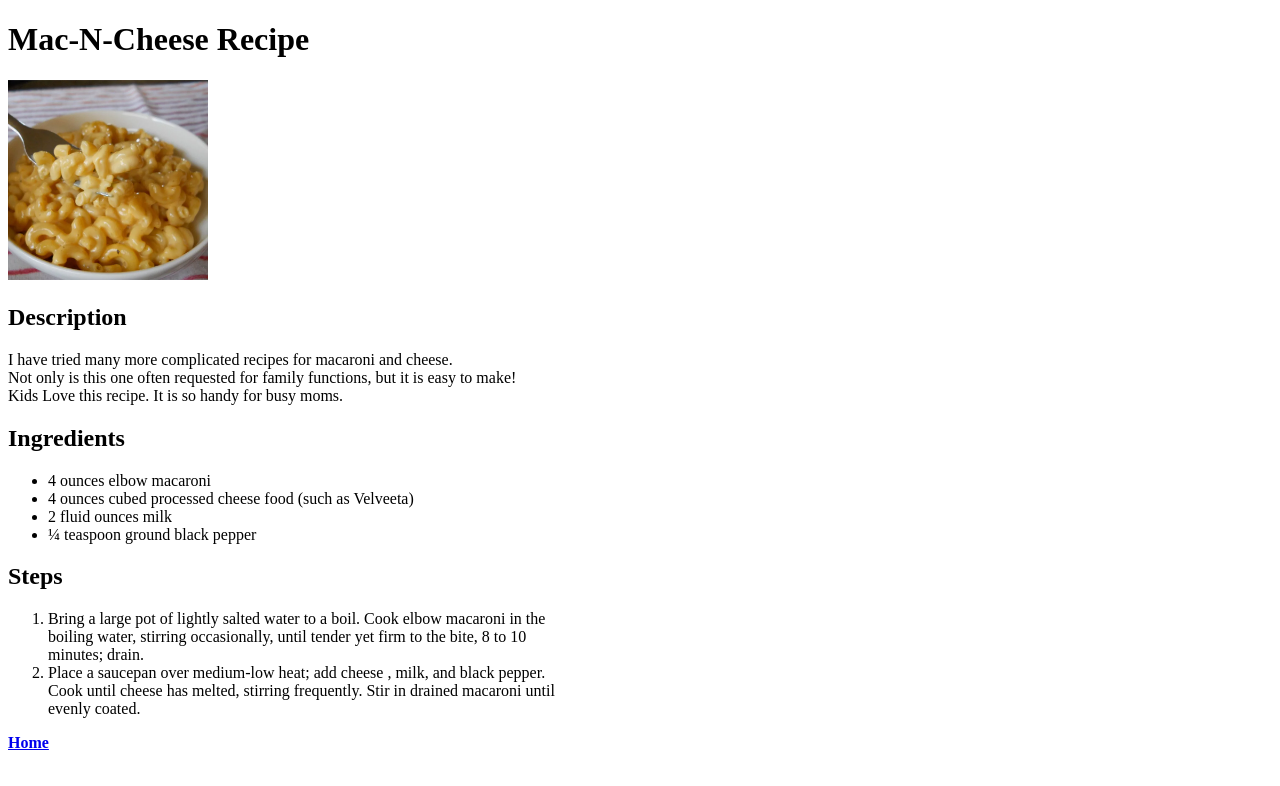
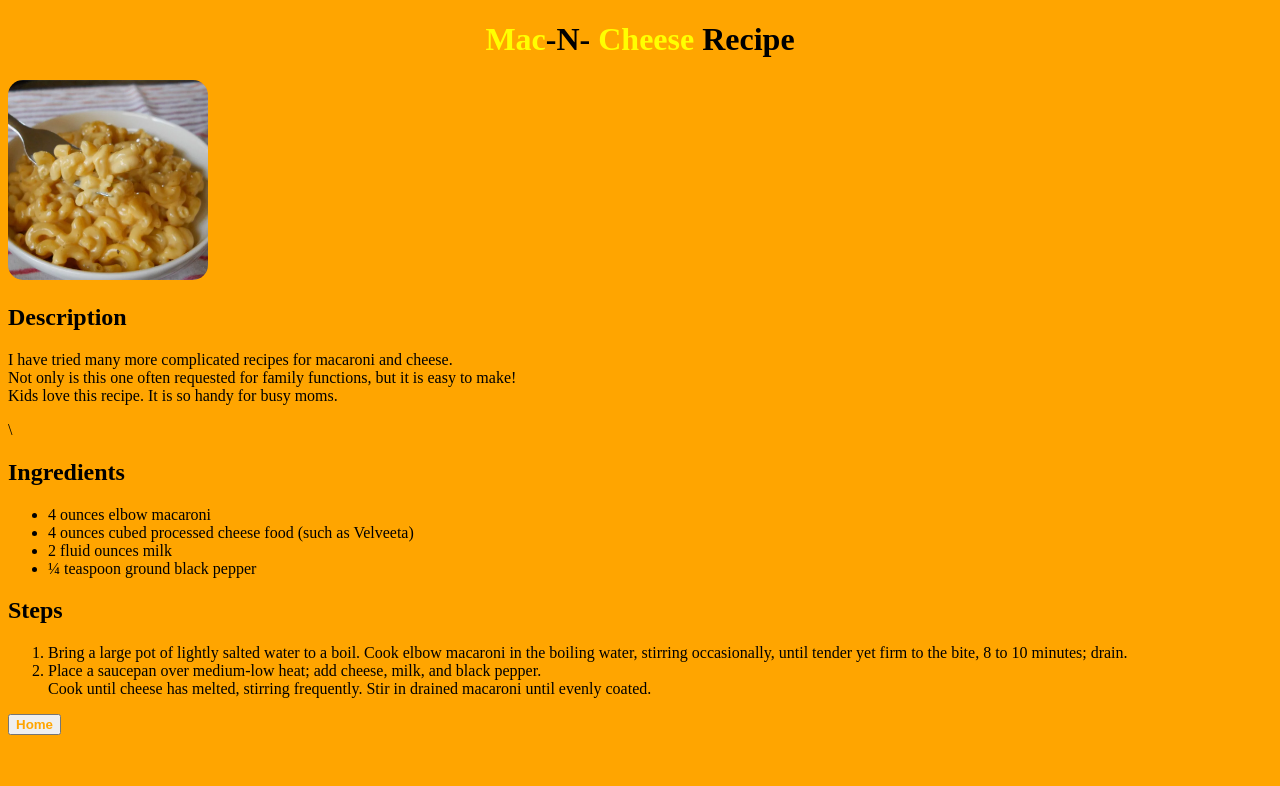
Before and after one commit to comboed/Recipes, a plain HTML site: page recipes/mac-n-cheese.html in a window 1280 px wide. Drawn offline with Linux system fonts and the light colour scheme.

Commit message:
Styled mac-n-cheese

```diff
--- a/recipes/mac-n-cheese.html
+++ b/recipes/mac-n-cheese.html
@@ -3,19 +3,26 @@
 <head>
     <meta charset="UTF-8">
     <title>Mac-N-Cheese Recipe</title>
+    <link href="styles.css" rel="stylesheet">
 </head>
 
 <body>
-    <h1>Mac-N-Cheese Recipe</h1>
-    <img src="images/mac-n-cheese.jpg" height="200"></p>
+    <h1 class="center-text">
+        <span class="yellow-text">Mac</span>-N-
+        <span class="yellow-text">Cheese</span> Recipe
+    </h1>
 
-    <h2>Description</h2>
-        I have tried many more complicated recipes for macaroni and cheese.</br>
-        Not only is this one often requested for family functions, but it is easy to make!</br>
-        Kids Love this recipe. It is so handy for busy moms.
+    <img class="circular-image" src="images/mac-n-cheese.jpg" height="200" alt="Mac and Cheese">
 
+    <!-- Description -->
+    <h2 class="cheese-color">Description</h2>
+    <p>
+        I have tried many more complicated recipes for macaroni and cheese.<br>
+        Not only is this one often requested for family functions, but it is easy to make!<br>
+        Kids love this recipe. It is so handy for busy moms.
+    </p>
 
-    <h2>Ingredients</h2>
+\    <h2 class="cheese-color">Ingredients</h2>
     <ul>
         <li>4 ounces elbow macaroni</li>
         <li>4 ounces cubed processed cheese food (such as Velveeta)</li>
@@ -23,18 +30,23 @@
         <li>¼ teaspoon ground black pepper</li>
     </ul>
 
-    <h2>Steps</h2>
+    <h2 class="cheese-color">Steps</h2>
     <ol>
-        <li>Bring a large pot of lightly salted water to a boil. Cook elbow macaroni in the<br>
-            boiling water, stirring occasionally, until tender yet firm to the bite, 8 to 10</br>
-            minutes; drain.</li>
-
-        <li>Place a saucepan over medium-low heat; add cheese , milk, and black pepper.<br>
-            Cook until cheese has melted, stirring frequently. Stir in drained macaroni until</br>
-            evenly coated.</li>
+        <li>
+            Bring a large pot of lightly salted water to a boil. Cook elbow macaroni in the
+            boiling water, stirring occasionally, until tender yet firm to the bite, 8 to 10 minutes; drain.
+        </li>
+        <li>
+            Place a saucepan over medium-low heat; add cheese, milk, and black pepper.<br>
+            Cook until cheese has melted, stirring frequently. Stir in drained macaroni until evenly coated.
+        </li>
     </ol>
 
-    <p><a href="../index.html"><strong>Home</strong></a></p>
+    <p>
+        <a href="../index.html">
+            <button class="orange-text"><strong>Home</strong></button>
+        </a>
+    </p>
 
 </body>
 </html>
--- /dev/null
+++ b/recipes/styles.css
@@ -0,0 +1,18 @@
+body {
+    background-color: orange;
+}
+.yellow-text {
+    color: yellow;
+}
+
+.orange-text {
+    color: orange;
+}
+
+.center-text {
+    text-align: center;
+}
+
+.circular-image {
+    border-radius: 15px;
+}
```
